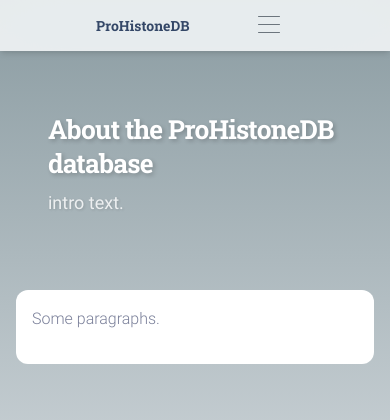
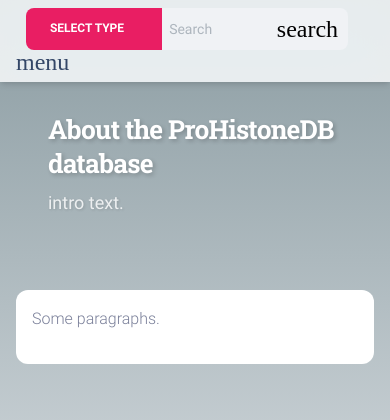
Before and after one commit to Chromatin-Organization/prohistonedb, a Flask app: page /about in a window 390 px wide; the page is wider, and only the part inside the window is pictured. Shown: the top 420 px of that part. Run offline with Flask 3, Linux system fonts and the light colour scheme; data that the repository does not hold is empty; some libraries are stand-ins or nearby versions; some web fonts are replaced.

Commit message:
Navbar & search optimised for small screens

```diff
--- a/prohistonedb/static/assets/scss/material-kit/custom/_styles.scss
+++ b/prohistonedb/static/assets/scss/material-kit/custom/_styles.scss
@@ -472,3 +472,15 @@
     .noUi-handle:after {
         display: none;
     }
+
+/* navbar / search bar on small screens */
+@media (max-width: 576px) {
+    .navbar {
+        padding-left: 0.5rem !important;
+        padding-right: 1.5rem !important;
+    }
+}
+
+@media (max-width: 768px) {
+.search-group { width: 90% !important }
+}
--- a/prohistonedb/templates/includes/navigation_search.html.j2
+++ b/prohistonedb/templates/includes/navigation_search.html.j2
@@ -5,25 +5,24 @@
     <nav
       class="navbar navbar-expand-xl top-0 z-index-fixed blur shadow position-absolute px-7 py-2 start-0 end-0">
       <div class="container-fluid px-0">
-        <a class="navbar-brand font-weight-bolder ms-sm-3" href="/">
+        <a class="navbar-brand font-weight-bolder ms-sm-3 d-none d-md-block" href="/">
           {{siteName}}
         </a>
 
         {# https://getbootstrap.com/docs/5.0/utilities/flex/ #}
         <div class="flex-grow-1">
-          <div class="w-70 d-none d-md-block mx-auto">
+          <div class="w-70 mx-auto search-group">
             {% include 'includes/search_form.html.j2' %}
           </div>
         </div>
 
-        <button class="navbar-toggler shadow-none ms-2 py-0" type="button" data-bs-toggle="offcanvas"
+        <!--
+        <button class="search-toggler d-md-none border-0 bg-transparent material-icons-round" type="button">search</button>
+        -->
+
+        <button class="navbar-toggler shadow-none ms-2 px-0 py-0 material-icons-round" type="button" data-bs-toggle="offcanvas"
           data-bs-target="#navigation" aria-controls="navigation" aria-expanded="false"
-          aria-label="Toggle navigation">
-          <span class="navbar-toggler-icon mt-2">
-            <span class="navbar-toggler-bar bar1"></span>
-            <span class="navbar-toggler-bar bar2"></span>
-            <span class="navbar-toggler-bar bar3"></span>
-          </span>
+          aria-label="Toggle navigation">menu
         </button>
 
         <div class="offcanvas offcanvas-end pt-3 pb-2 py-lg-0" id="navigation" style="flex-grow: initial !important">
--- a/prohistonedb/templates/includes/search_form.html.j2
+++ b/prohistonedb/templates/includes/search_form.html.j2
@@ -13,7 +13,7 @@
             <input type="hidden" name="filter" value="all" />
         </div>
         <input type="text" class="form-control bg-light ps-2" name="q" placeholder="Search" maxlength="40" />
-        <span class="input-group-text pe-1 d-none d-lg-block" style="z-index: 9">
+        <span class="input-group-text pe-1" style="z-index: 9">
             <button input type="submit" class="border-0 bg-transparent material-icons-round">search</button>
         </span>
         {% include 'includes/search_hidden.html.j2' %}
```
Also changed, not shown: prohistonedb/templates/includes/navigation.html.j2 (+4 -8 lines), prohistonedb/static/assets/css/material-kit.css.
